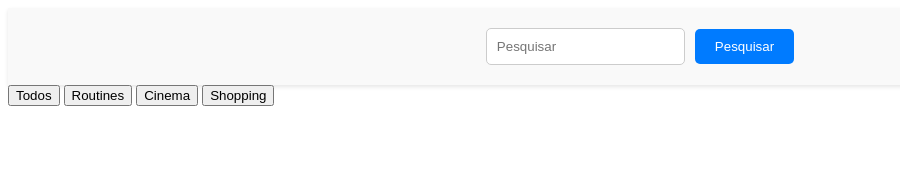
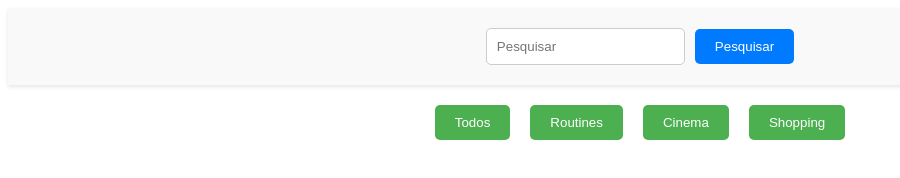
Before and after one commit to CaioMartinss/pv-en, a website with bundled scripts: page index.html in a window 1280 px wide. Shown: the whole page, without its empty margins (0-900 px from the left). Built offline with nearby package versions, Linux system fonts and the light colour scheme; files whose address does not match are found by name.

Commit message:
add: type of phrasal verbs

```diff
--- a/main.js
+++ b/main.js
@@ -39,6 +39,11 @@ document.addEventListener('DOMContentLoaded', () => {
         exampleParagraph.textContent = `Example: ${phrasalVerb.example}`;
         card.appendChild(exampleParagraph);
 
+        const typePhrasalVerb = document.createElement('p');
+        typePhrasalVerb.textContent = `Type: ${phrasalVerb.type}`;
+        card.appendChild(typePhrasalVerb);
+
+
         return card;
     };
 
--- a/style.css
+++ b/style.css
@@ -34,6 +34,34 @@
 #search-button:hover {
   background-color: #0056b3;
 }
+
+.search-buttons {
+  display: flex;
+  justify-content: center;
+  margin-top: 20px;
+}
+
+.search-button {
+  padding: 10px 20px;
+  margin: 0 10px;
+  background-color: #4CAF50;
+  /* Cor de fundo verde */
+  color: white;
+  /* Cor do texto branco */
+  border: none;
+  border-radius: 5px;
+  cursor: pointer;
+  transition: background-color 0.3s ease;
+}
+
+.search-button:hover {
+  background-color: #45a049;
+  /* Cor de fundo verde mais escura ao passar o mouse */
+}
+
+
+
+
 
 /* Estilos para os cards */
 /* Estilos para os cards */
```
